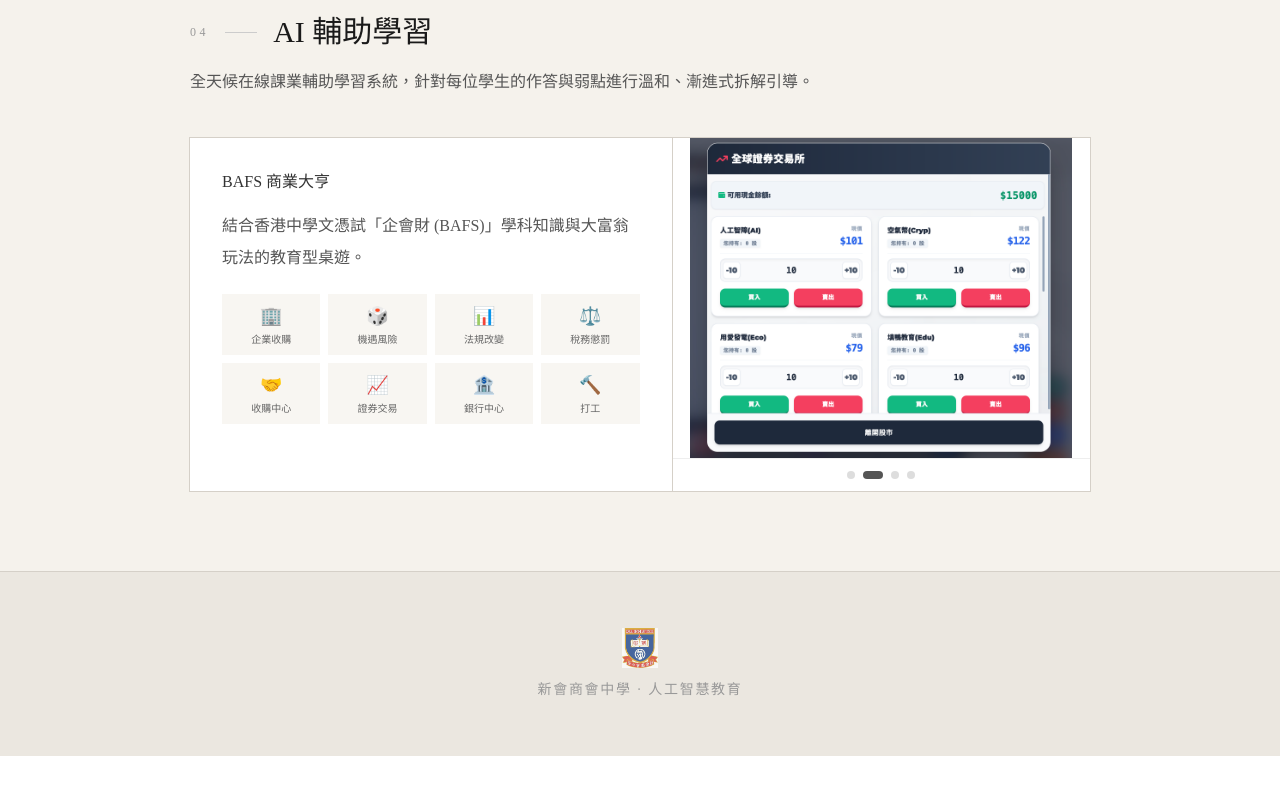
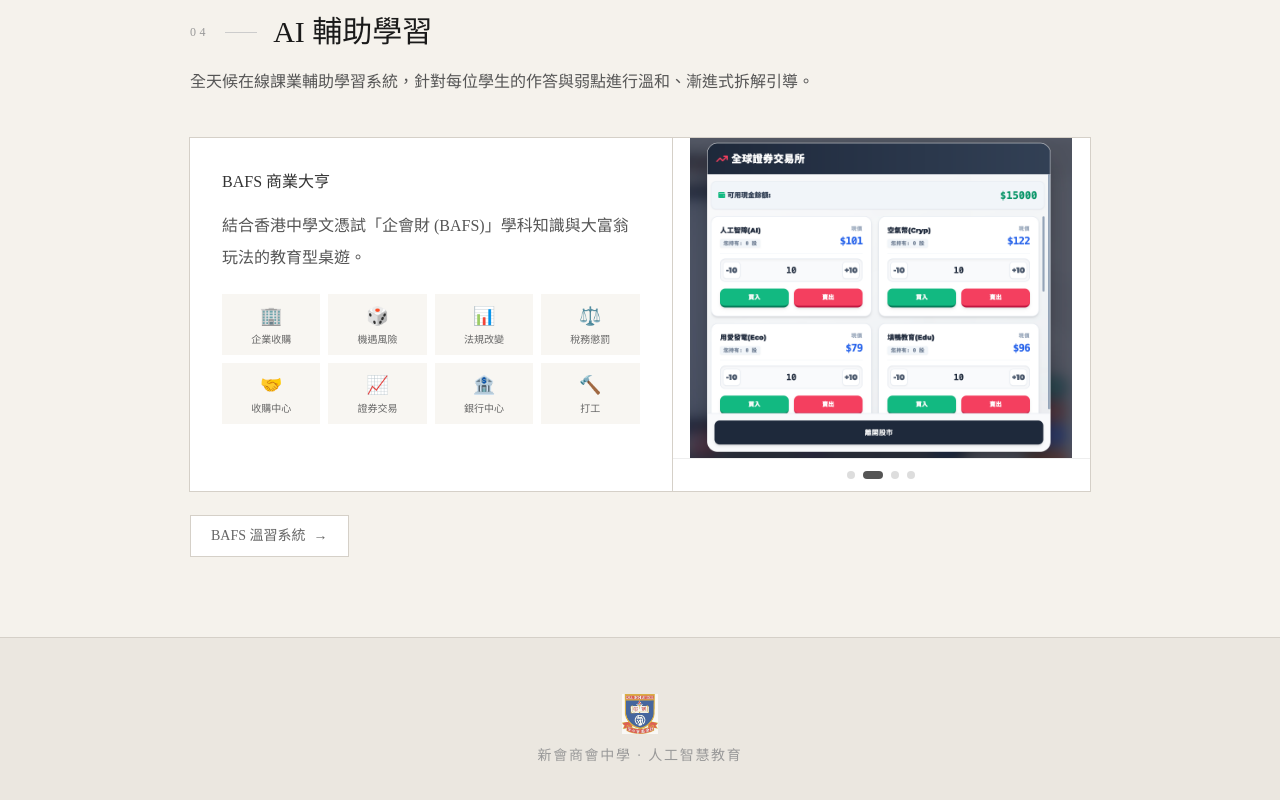
Before and after one commit to myf-bafs/ai-website, a React (Vite) app: page / in a window 1280 px wide. Shown: the part 3386-4186 px from the top of the page. Before the commit the page ends 4142 px from the top, so only its background shows below. Built offline with nearby package versions, Linux system fonts and the light colour scheme.

Commit message:
BAFS圖片連結+溫習系統

```diff
--- a/src/App.tsx
+++ b/src/App.tsx
@@ -258,7 +258,9 @@ export default function App() {
             </div>
           </div>
           <div className="flex-1 bg-white" style={{ borderLeft: '1px solid #d5d0c8' }}>
-            <img src={gameImages[gameImg]} alt="BAFS" className="w-full h-auto max-h-[40vh] object-contain mx-auto" />
+            <a href="https://myf-bafs.github.io/english/" target="_blank" rel="noopener noreferrer" className="block">
+              <img src={gameImages[gameImg]} alt="BAFS" className="w-full h-auto max-h-[40vh] object-contain mx-auto transition-opacity duration-500 hover:opacity-80" />
+            </a>
             <div className="flex justify-center gap-2 py-3 bg-white" style={{ borderTop: '1px solid #eee' }}>
               {gameImages.map((_, i) => (
                 <span key={i} className={`rounded-full transition-all cursor-pointer ${i === gameImg ? 'bg-[#555] w-5 h-2' : 'bg-[#ddd] w-2 h-2'}`} onClick={() => setGameImg(i)} />
@@ -266,6 +268,10 @@ export default function App() {
             </div>
           </div>
         </div>
+        <a href="https://myf-swcs.free.nf/index.php" target="_blank" rel="noopener noreferrer"
+          className="inline-flex items-center gap-2 mt-6 text-sm text-[#666] px-5 py-2.5 bg-white" style={{ border: '1px solid #d5d0c8' }}>
+          <span>BAFS 溫習系統</span><span>→</span>
+        </a>
       </Section>
 
       <footer className="py-14 px-5 text-center" style={{ borderTop: '1px solid #d5d0c8' }}>
```
